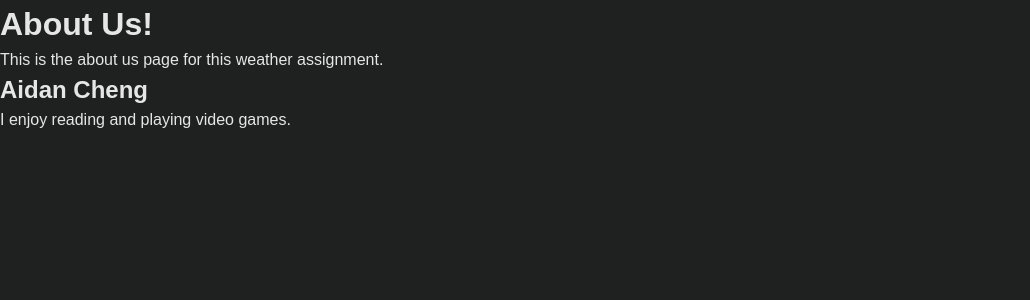
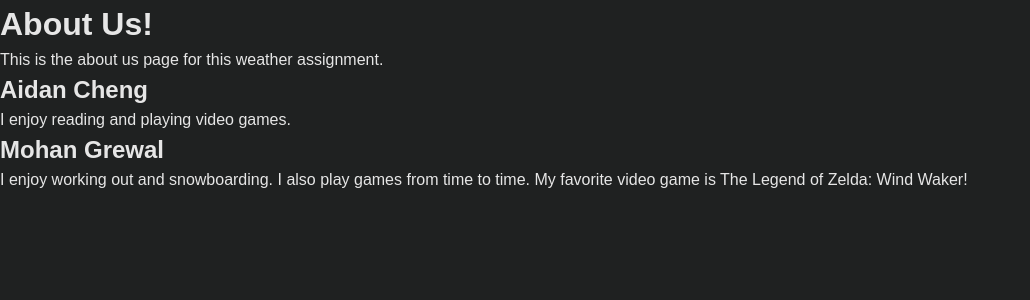
Before and after one commit to AidanC126/SSPD-2800-Weather, a React (Vite) app: page /about in a window 1280 px wide. Shown: the top 300 px of the page, without its empty margins (0-1030 px from the left). Built offline with nearby package versions, Linux system fonts and the light colour scheme.

Commit message:
Edited About Page

```diff
--- a/package.json
+++ b/package.json
@@ -12,7 +12,8 @@
   "dependencies": {
     "react": "^19.2.0",
     "react-dom": "^19.2.0",
-    "react-router-dom": "^7.10.1"
+    "react-router-dom": "^7.10.1",
+    "router": "^2.2.0"
   },
   "devDependencies": {
     "@eslint/js": "^9.39.1",
@@ -23,6 +24,7 @@
     "eslint-plugin-react-hooks": "^7.0.1",
     "eslint-plugin-react-refresh": "^0.4.24",
     "globals": "^16.5.0",
-    "vite": "^7.2.4"
+    "vite": "^7.2.4",
+    "vitest": "^4.0.16"
   }
 }
--- a/src/App.jsx
+++ b/src/App.jsx
@@ -21,6 +21,7 @@ function AppContent() {
         <div>
           <nav>
             <Link to="/">Home</Link>
+            {" | "}
             <Link to="/about">About</Link>
           </nav>
         </div>
--- a/src/pages/AboutPage.jsx
+++ b/src/pages/AboutPage.jsx
@@ -5,6 +5,10 @@ export default function AboutPage() {
             <p>This is the about us page for this weather assignment.</p>
             <h2>Aidan Cheng</h2>
             <p>I enjoy reading and playing video games.</p>
+            <h2>Mohan Grewal</h2>
+            <p>I enjoy working out and snowboarding. I also play games from time
+                to time. My favorite video game is The Legend of Zelda: Wind Waker!
+            </p>
         </>
     )
 }
```
Also changed, not shown: 1 other file (tests, documents, lock files or other folders).
